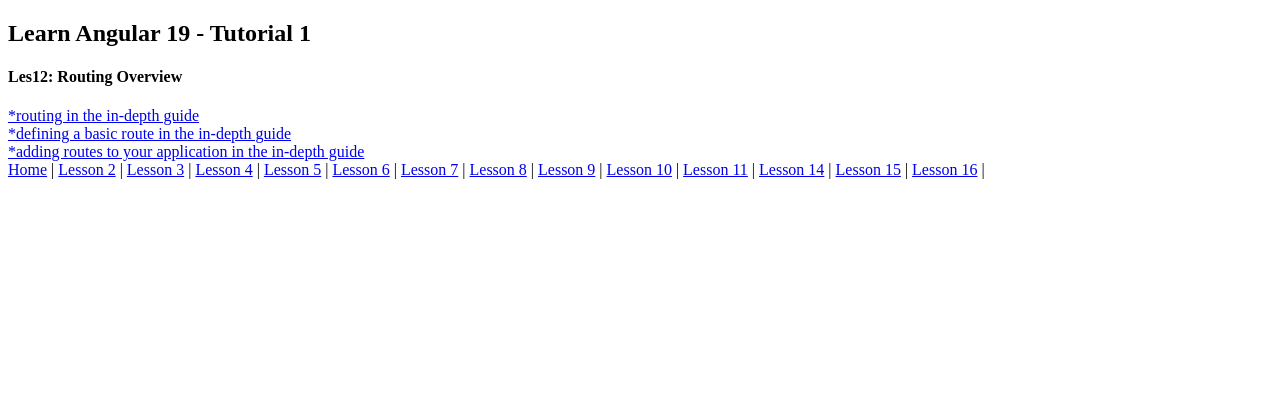
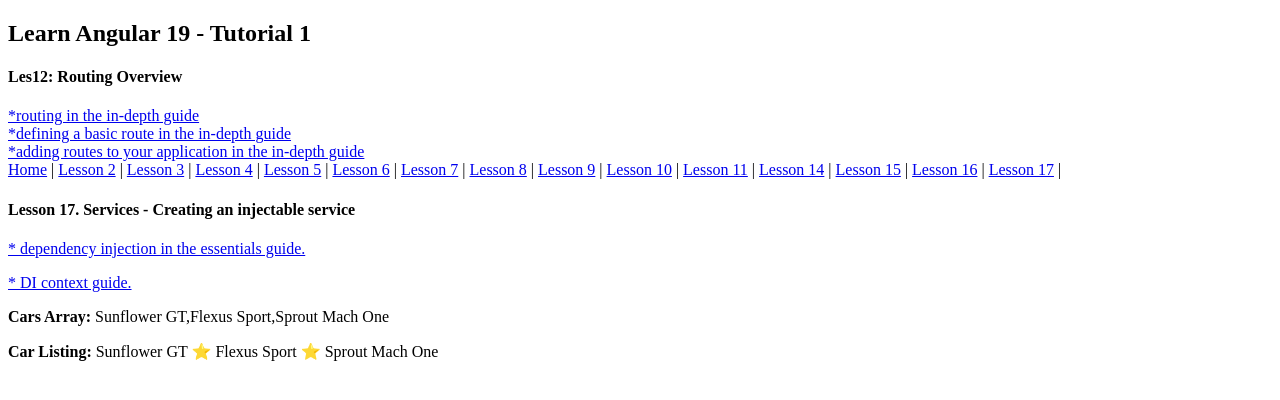
Before and after one commit to JKGiitHub/ang19-tutorial-1, an Angular app: page /les17 in a window 1280 px wide. Before the commit this address led to /. Shown: the top 400 px of the page. Built offline with nearby package versions, Linux system fonts and the light colour scheme.

Commit message:
Lesson 17. Services - Creating an injectable service

```diff
--- a/src/app/app.component.html
+++ b/src/app/app.component.html
@@ -20,6 +20,7 @@
     <a routerLink="/les14">Lesson 14</a> |
     <a routerLink="/les15">Lesson 15</a> |
     <a routerLink="/les16">Lesson 16</a> |
+    <a routerLink="/les17">Lesson 17</a> |
 </nav>
 <section>
     <router-outlet />
--- a/src/app/app.routes.ts
+++ b/src/app/app.routes.ts
@@ -13,6 +13,7 @@
 import { Les14Component } from './tut1/les14/les14.component';
 import { Les15Component } from './tut1/les15/les15.component';
 import { Les16Component } from './tut1/les16/les16.component';
+import { Les17Component } from './tut1/les17/les17.component';
 
 export const routes: Routes = [
     {
@@ -85,4 +86,9 @@
         component: Les16Component,
         title: 'Lesson 16',
     },
+    {
+        path: 'les17',
+        component: Les17Component,
+        title: 'Lesson 17',
+    },
 ];
--- /dev/null
+++ b/src/app/tut1/les17/car.service.ts
@@ -0,0 +1,16 @@
+import { Injectable } from '@angular/core';
+
+@Injectable({
+  providedIn: 'root'
+})
+export class CarService {
+  cars = ['Sunflower GT', 'Flexus Sport', 'Sprout Mach One'];
+
+  getCars(): string[] {
+    return this.cars;
+  }
+
+  getCar(id: number) {
+    return this.cars[id];
+  }
+}
--- /dev/null
+++ b/src/app/tut1/les17/les17.component.html
@@ -0,0 +1,9 @@
+<h4>Lesson 17. Services - Creating an injectable service</h4>
+<p>
+    <a href="https://angular.dev/essentials/dependency-injection">* dependency injection in the essentials guide.</a>
+</p>
+<p>
+    <a href="https://angular.dev/guide/di/dependency-injection-context">* DI context guide.</a>
+</p>
+<p> <b>Cars Array:</b> {{ carService.getCars() }} </p>
+<p><b>Car Listing:</b> {{ display }}</p>
--- /dev/null
+++ b/src/app/tut1/les17/les17.component.ts
@@ -0,0 +1,14 @@
+import { Component } from '@angular/core';
+import { CarService } from './car.service';
+import { inject } from '@angular/core';
+
+@Component({
+  selector: 'tut1-les17',
+  imports: [],
+  templateUrl: './les17.component.html',
+  styleUrl: './les17.component.scss'
+})
+export class Les17Component {
+  carService = inject(CarService);
+  display = this.carService.getCars().join(' ⭐️ ');
+}
```
Also changed, not shown: !readme_notes.txt, src/app/tut1/les17/les17.component.scss (added), 2 other files (tests, documents, lock files or other folders).
